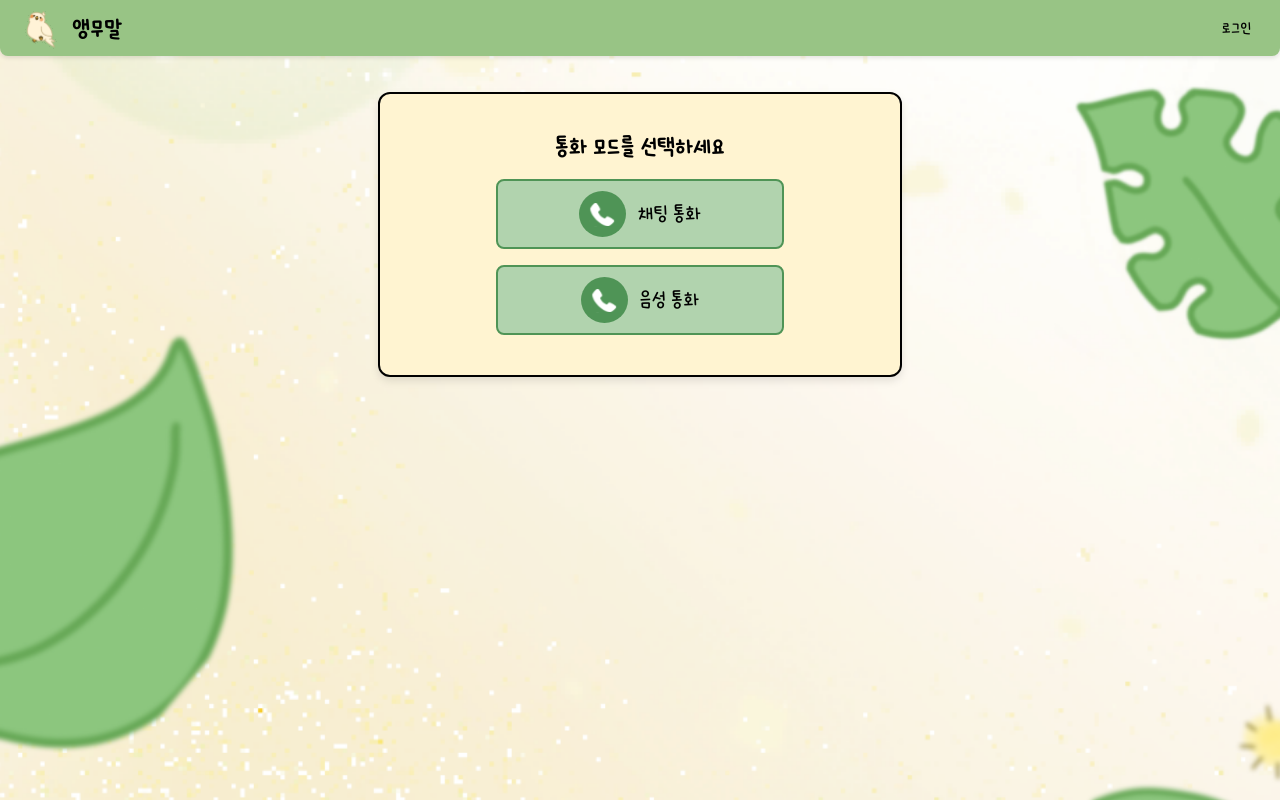
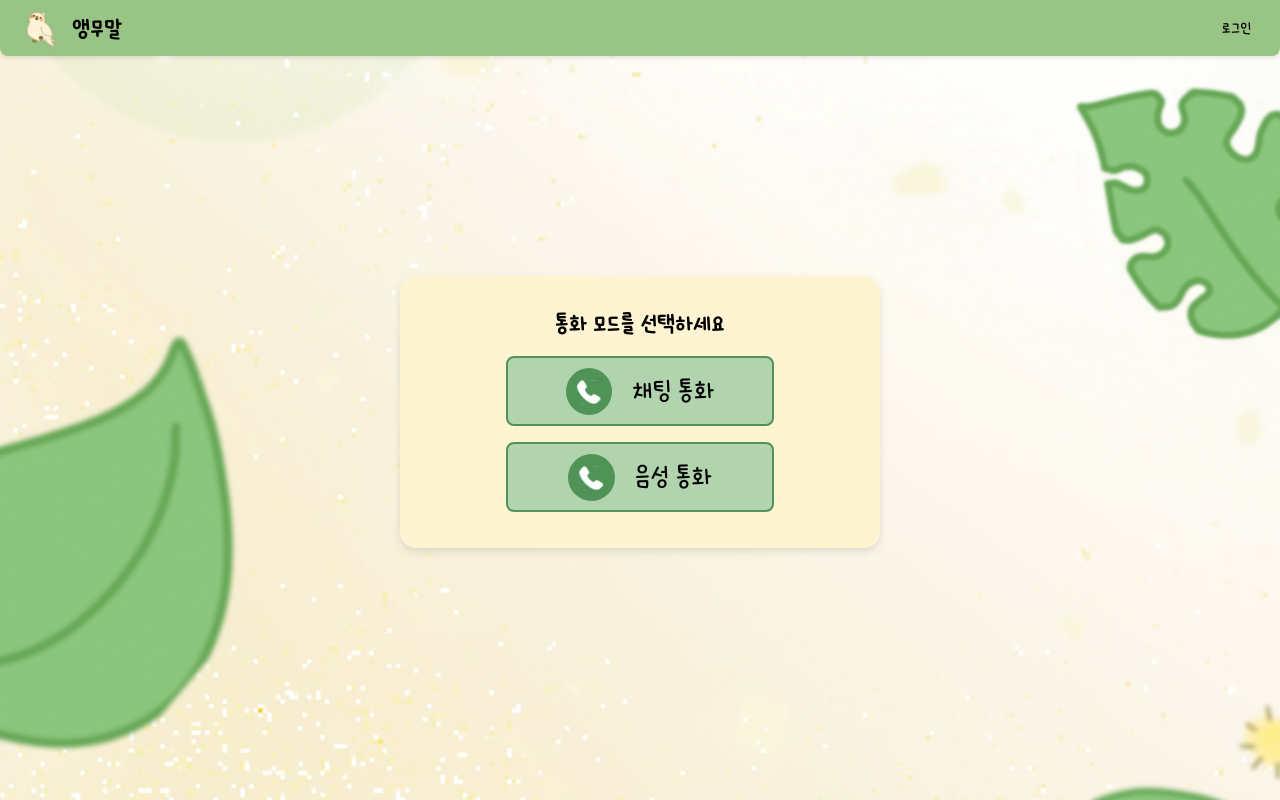
Before and after one commit to Kakaotech-Final-18/Kakaotech-Front, a React (Vite) app: page /call/1 in a window 1280 px wide. Built offline with nearby package versions, Linux system fonts and the light colour scheme; no server answers; a web font is replaced by a local one.

Commit message:
fix : 컴포넌트 가운데 정렬하기

```diff
--- a/src/components/CallHomeScreen.css
+++ b/src/components/CallHomeScreen.css
@@ -1,6 +1,7 @@
 .call-home-view {
   display: flex;
   flex-direction: column;
+  align-items: center;
   justify-content: center; /* 아래로 정렬 */
   min-height: 100vh; /* 화면 전체 높이 */
   box-sizing: border-box; /* 패딩 포함 크기 계산 */
@@ -14,11 +15,14 @@
   background-color: #fff4d1;
   border-radius: 16px;
   box-shadow: 0 4px 8px rgba(0, 0, 0, 0.1);
-  max-width: 480px; /* 모바일 기준 */
+  width: 100%; /* 너비를 화면에 맞게 조절 */
+  max-width: 480px; /* 최대 너비 제한 */
   padding: var(--spacing);
+  margin: 0 auto; /* 가운데 정렬 */
   margin-bottom: 120px;
-  justify-content: center;
+  box-sizing: border-box; /* 패딩이 너비에 포함되도록 설정 */
 }
+
 
 /* 프로필 섹션 */
 .profile-section {
--- a/src/components/CallSetting.css
+++ b/src/components/CallSetting.css
@@ -1,15 +1,26 @@
+.call-setting-view {
+  display: flex;
+  flex-direction: column;
+  align-items: center;
+  justify-content: center; /* 아래로 정렬 */
+  min-height: 100vh; /* 화면 전체 높이 */
+  box-sizing: border-box; /* 패딩 포함 크기 계산 */
+  margin-bottom: 30px;
+  padding: 0;
+}
+
 /* 외부 컨테이너 스타일 */
 .call-setting-outer-container {
-  display: flex;
-  justify-content: center;
-  align-items: center;
-  padding: 20px;
-  border: 2px solid #000;
+  padding: 24px;
   background-color: #fff4d1;
-  border-radius: 12px;
-  max-width: 480px;
-  margin: 20px auto;
+  border-radius: 16px;
   box-shadow: 0 4px 8px rgba(0, 0, 0, 0.1);
+  width: 100%; /* 너비를 화면에 맞게 조절 */
+  max-width: 480px; /* 최대 너비 제한 */
+  padding: var(--spacing);
+  margin: 0 auto; /* 가운데 정렬 */
+  margin-bottom: 120px;
+  box-sizing: border-box; /* 패딩이 너비에 포함되도록 설정 */
 }
 
 /* CallSetting 내부 */
@@ -31,7 +42,7 @@
   display: flex;
   align-items: center;
   justify-content: center;
-  gap: 12px; /* 아이콘과 텍스트 간격 */
+  gap: 20px; /* 아이콘과 텍스트 간격 */
   padding: 4px;
   margin: 0 auto;
   background-color: var(--color-button-background);
@@ -39,7 +50,7 @@
   border: 2px solid var(--color-button-border);
   border-radius: 8px;
   cursor: pointer;
-  font-size: 1rem;
+  font-size: 1.3rem;
   transition:
     background-color 0.3s ease,
     border-color 0.3s ease;
--- a/src/components/CallSetting.jsx
+++ b/src/components/CallSetting.jsx
@@ -16,6 +16,7 @@ const CallSetting = ({ onConfirm }) => {
   };
 
   return (
+    <div className='call-setting-view'>
       <div className="call-setting-outer-container">
         <div className="call-setting-wrapper">
           <h2>통화 모드를 선택하세요</h2>
@@ -46,6 +47,7 @@ const CallSetting = ({ onConfirm }) => {
           </div>
         </div>
       </div>
+    </div>
   );
 };
 
```
Lines whose indentation alone changed are shown as unchanged.
